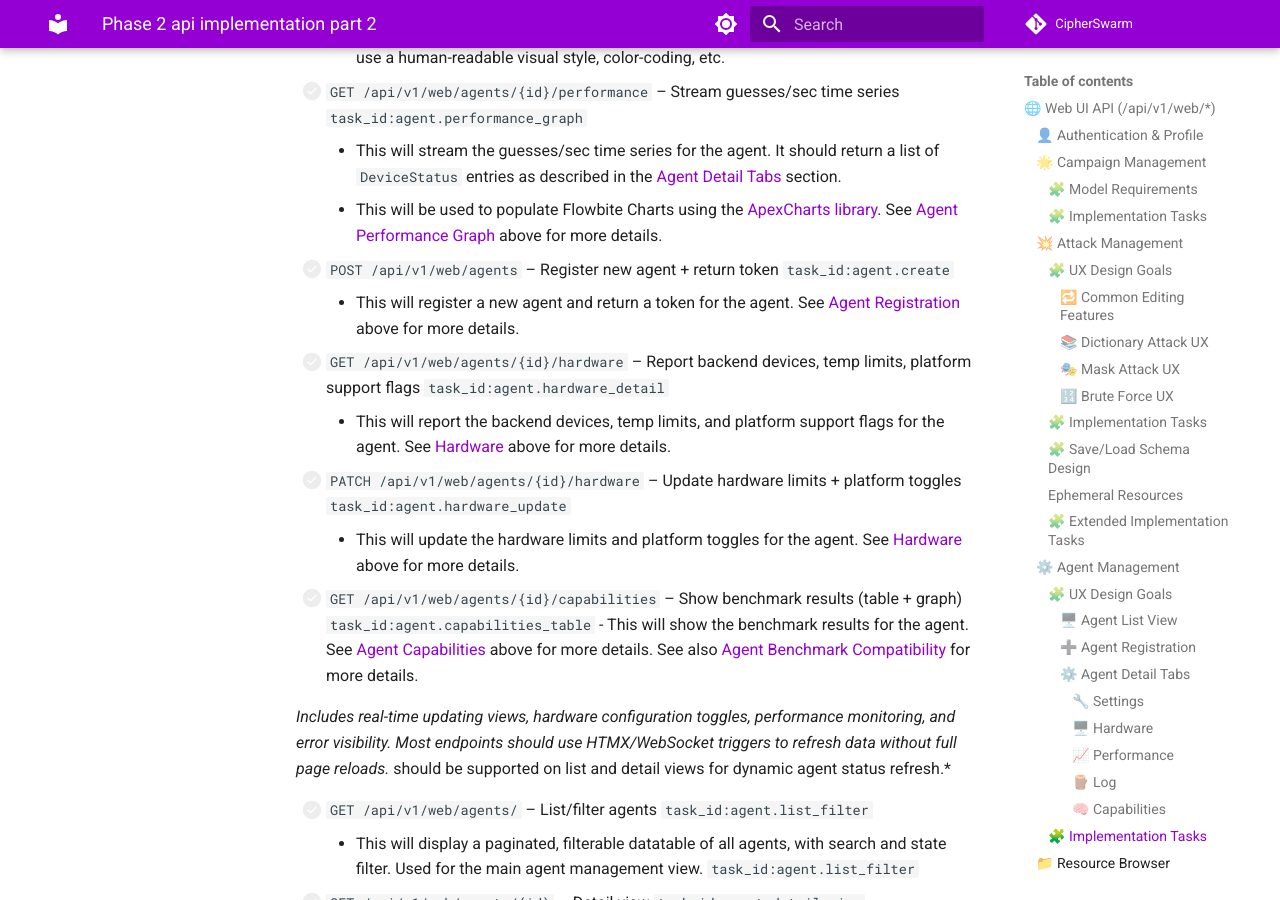
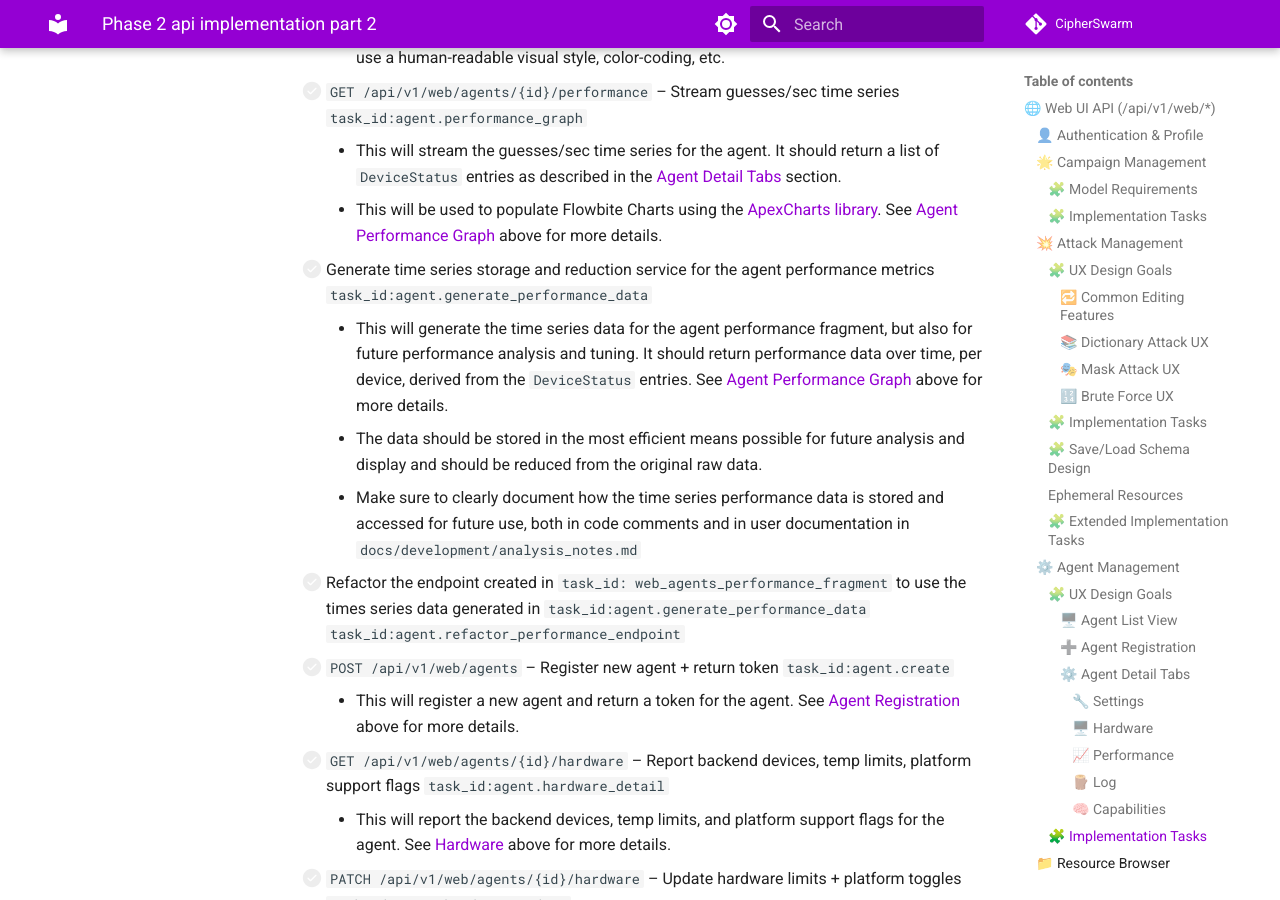
Before and after one commit to unclesp1d3r/CipherSwarm, an MkDocs documentation site: the page built from docs/v2_rewrite_implementation_plan/phase-2-api-implementation-parts/phase-2-api-implementation-part-2.md, in a window 1280 px wide and 900 px high, scrolled down 15426 px. Built offline with MkDocs 1.6.1 and Material for MkDocs 9.7.7, drawn with Linux system fonts in a browser that asks for light colours; comment, search, counter and statistics services are not loaded.

Commit message:
feat(docs): enhance Phase 2 API implementation plan with new tasks
- Updated the implementation plan to include new tasks for generating time series data and refactoring performance endpoints for agents.
- Clarified the purpose of the new tasks, including documentation requirements for performance data storage and access.
- Marked the `GET /api/v1/web/agents/{id}/performance` task as complete with updated details.
- All changes validated with successful test runs.

Signed-off-by: Skirmish
Signed-off-by: UncleSp1d3r <unclespider@protonmail.com>

```diff
--- a/docs/v2_rewrite_implementation_plan/phase-2-api-implementation-parts/phase-2-api-implementation-part-2.md
+++ b/docs/v2_rewrite_implementation_plan/phase-2-api-implementation-parts/phase-2-api-implementation-part-2.md
@@ -417,6 +417,11 @@ For additional notes on the agent management, see [Agent Notes](../notes/agent_n
 -   [ ] `GET /api/v1/web/agents/{id}/performance` – Stream guesses/sec time series `task_id:agent.performance_graph`
     -   This will stream the guesses/sec time series for the agent. It should return a list of `DeviceStatus` entries as described in the [Agent Detail Tabs](#agent-detail-tabs) section.
     -   This will be used to populate Flowbite Charts using the [ApexCharts library](https://flowbite.com/docs/plugins/charts/). See [Agent Performance Graph](#performance) above for more details.
+-   [ ] Generate time series storage and reduction service for the agent performance metrics `task_id:agent.generate_performance_data`
+    -   This will generate the time series data for the agent performance fragment, but also for future performance analysis and tuning. It should return performance data over time, per device, derived from the `DeviceStatus` entries. See [Agent Performance Graph](#performance) above for more details.
+    -   The data should be stored in the most efficient means possible for future analysis and display and should be reduced from the original raw data.
+    -   Make sure to clearly document how the time series performance data is stored and accessed for future use, both in code comments and in user documentation in `docs/development/analysis_notes.md`
+-   [ ] Refactor the endpoint created in `task_id: web_agents_performance_fragment` to use the times series data generated in `task_id:agent.generate_performance_data` `task_id:agent.refactor_performance_endpoint`
 -   [ ] `POST /api/v1/web/agents` – Register new agent + return token `task_id:agent.create`
     -   This will register a new agent and return a token for the agent. See [Agent Registration](#agent-registration) above for more details.
 -   [ ] `GET /api/v1/web/agents/{id}/hardware` – Report backend devices, temp limits, platform support flags `task_id:agent.hardware_detail`
```
